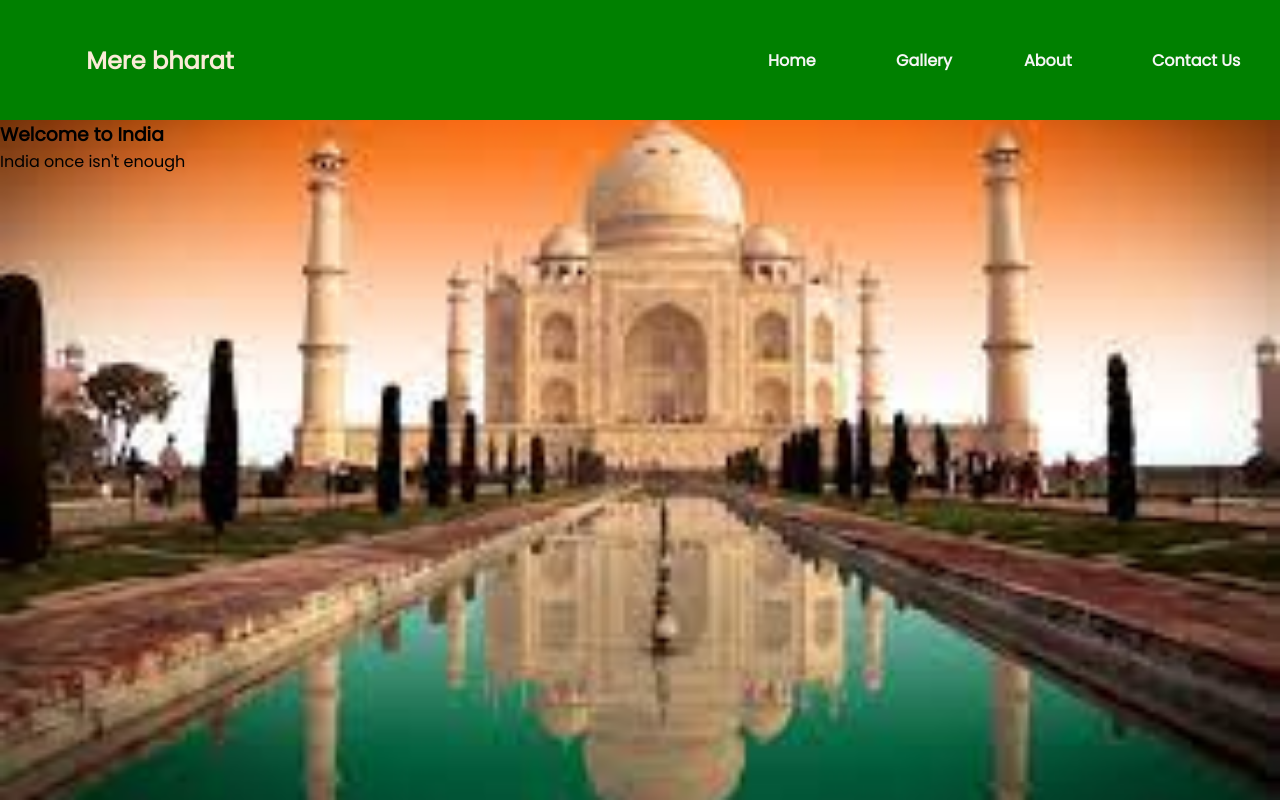
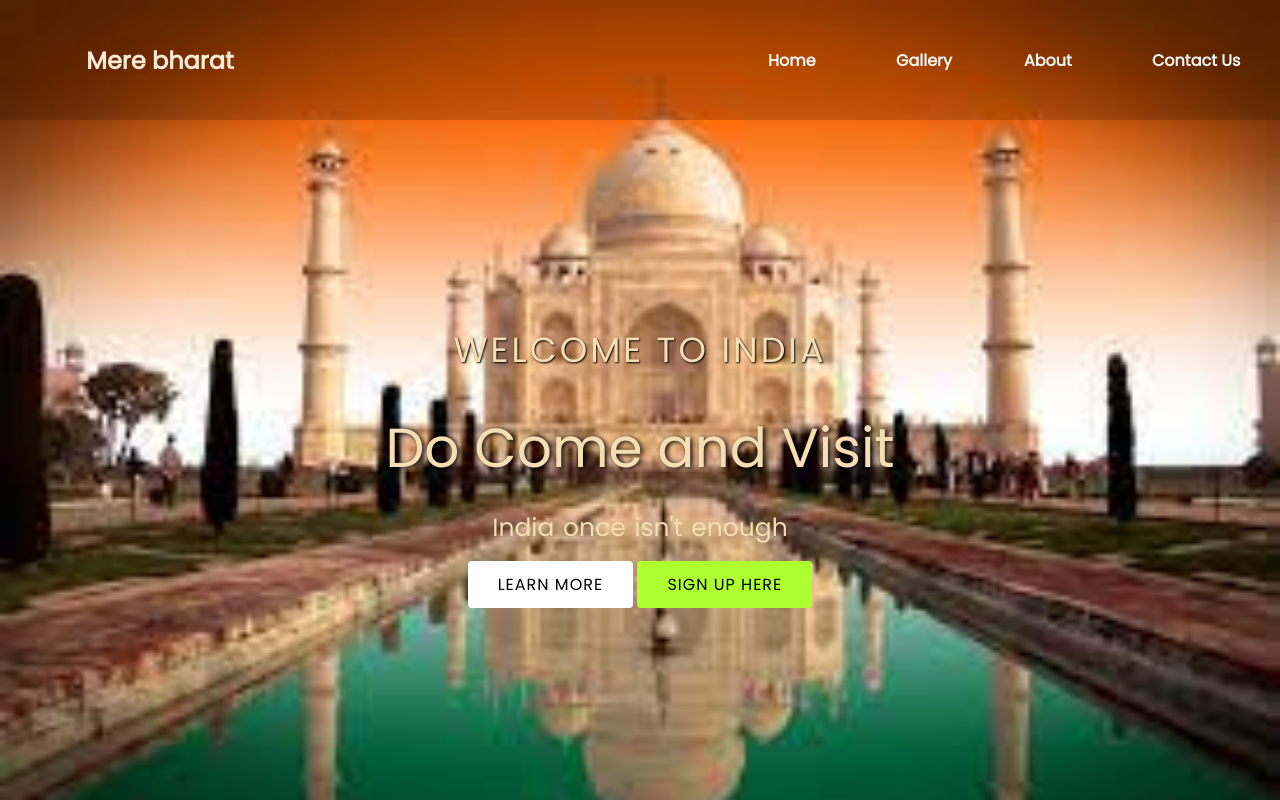
Before and after one commit to RAHUL573769/AnimatedWebsiteUsingHtmlAndCss, a plain HTML site: page index.html in a window 1280 px wide. Drawn offline with Linux system fonts and the light colour scheme.

Commit message:
main section updatef

```diff
--- a/index.html
+++ b/index.html
@@ -28,7 +28,10 @@
       <main>
         <section>
           <h3>Welcome to India</h3>
+          <h1>Do Come and Visit</h1>
           <p>India once isn't enough</p>
+          <a href="" class="btnone">Learn More</a>
+          <a href="" class="btntwo">Sign Up Here</a>
         </section>
       </main>
     </header>
--- a/styles.css
+++ b/styles.css
@@ -14,7 +14,7 @@ header {
 nav {
   width: 100%;
   height: 15vh;
-  background: green;
+  background: rgba(0, 0, 0, 0.2);
   color: antiquewhite;
   display: flex;
   justify-content: space-between;
@@ -39,3 +39,53 @@ nav .menu a {
   color: whitesmoke;
   font-weight: bold;
 }
+
+main {
+  width: 100%;
+  height: 85vh;
+  display: flex;
+  justify-content: center;
+  align-items: center;
+  text-align: center;
+  color: wheat;
+}
+section {
+}
+section h3 {
+  font-size: 35px;
+  font-weight: 200;
+  letter-spacing: 3px;
+  text-shadow: 1px 1px 2px black;
+  text-transform: uppercase;
+}
+
+section h1 {
+  margin: 30px 0 20px 0;
+  font-size: 55px;
+  font-weight: 200;
+  text-shadow: 2px 1px 5px black;
+}
+section a {
+  padding: 12px 30px;
+  border-radius: 4px;
+  outline: none;
+  text-transform: uppercase;
+  text-decoration: none;
+  letter-spacing: 1px;
+  font-weight: 500;
+}
+
+section p {
+  font-size: 25px;
+  word-spacing: 2px;
+  margin-bottom: 25px;
+}
+section .btnone {
+  background: #fff;
+  color: #000;
+  margin-top: 30px;
+}
+section .btntwo {
+  background: greenyellow;
+  color: #000;
+}
```
